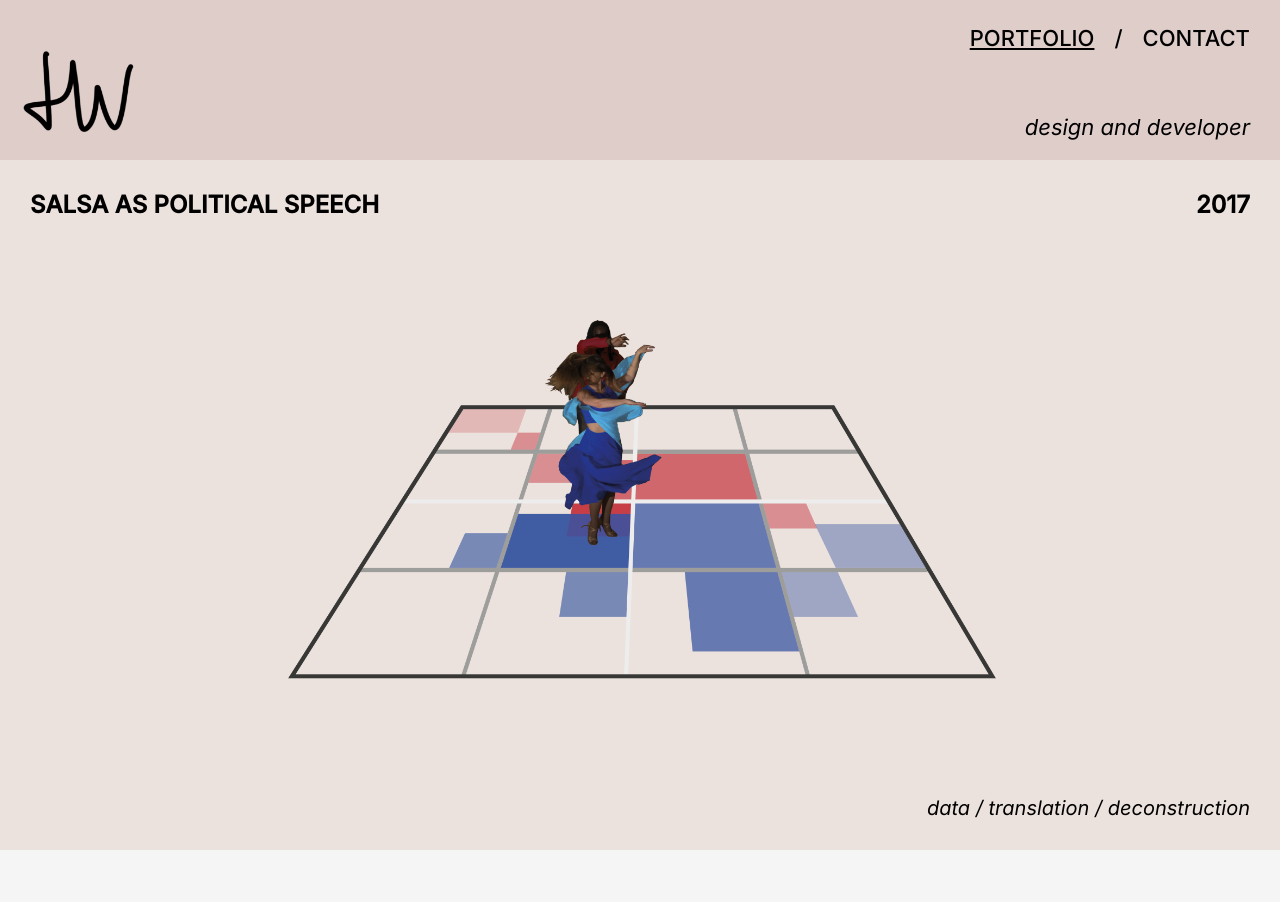
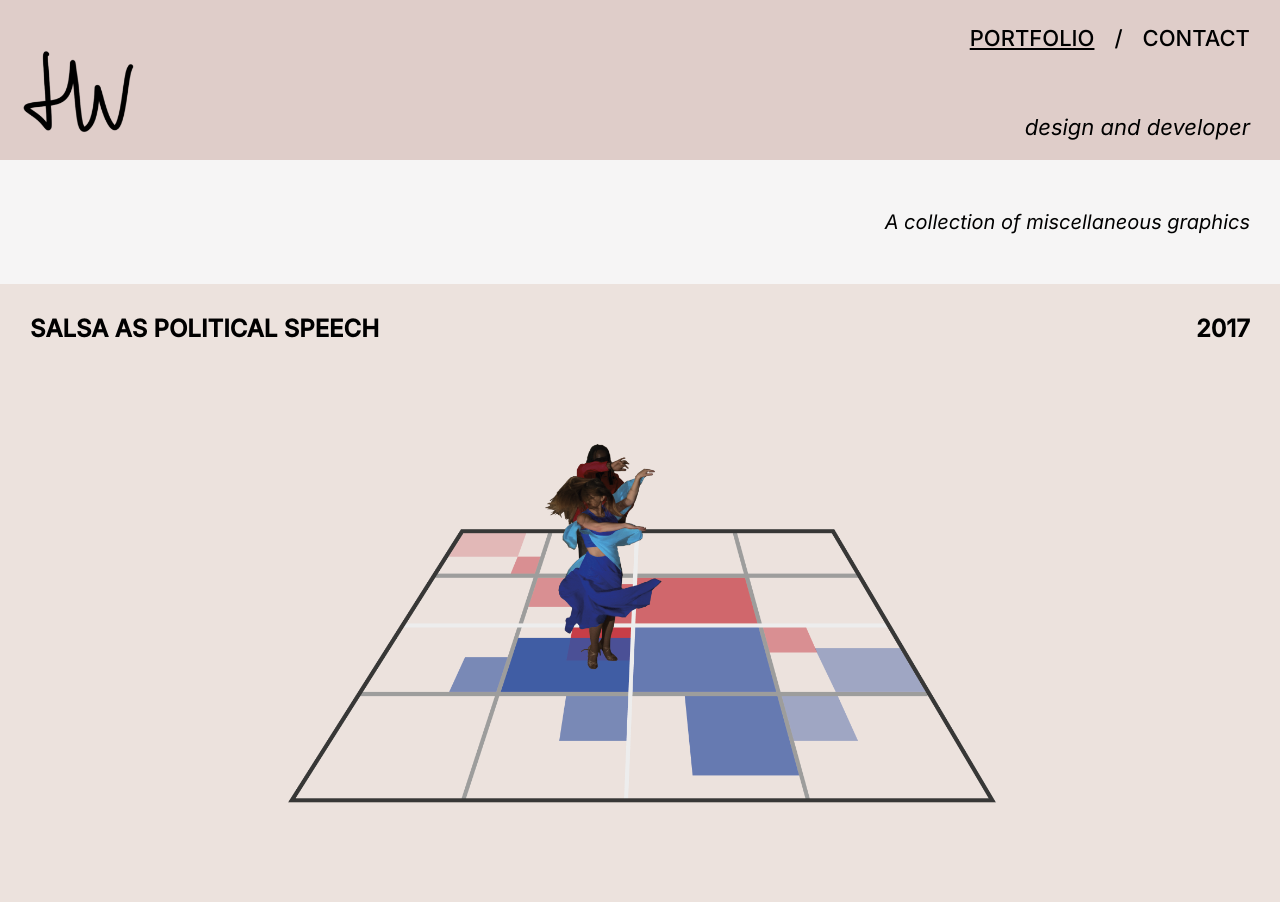
Before and after one commit to hannahw1ll1ams/portfolio, a React (Create React App) app: page /portfolio/graphics in a window 1280 px wide. Shown: the top 902 px of the page. Built offline with nearby package versions, Linux system fonts and the light colour scheme.

Commit message:
updated text with capitals, and moving location

```diff
--- a/src/Pages/AboutPage.js
+++ b/src/Pages/AboutPage.js
@@ -9,9 +9,7 @@ export default function AboutPage() {
     return (
             <div className="aboutMe-container">
                 <div className="titles">
-                    {/* <p className="bio">I AM A DEVELOPER WITH A PASSION FOR DESIGN. <br /> I COMBINE THESE DISCIPLINES TO DELIVER VISUALLY APPEALING, INTUITIVE AND HIGH-QUALITY DIGITAL EXPERIENCES. </p> */}
                     <p className="bio">I am a developer with a passion for design. <br /> I combine these disciplines to deliver visually appealing, intuitive and high-quality digital experiences.</p>
-
                     <a target="_blank" className="mediaLink" href="https://medium.com/footasylum-tech/how-i-got-here-hannah-williams-software-engineer-7068c9216722">Blog post about my journey to becoming a Software Engineer</a>
                 </div>
                 <TechnologiesComponent />
--- a/src/Pages/Sub-pages/Event-posters.js
+++ b/src/Pages/Sub-pages/Event-posters.js
@@ -9,7 +9,7 @@ export default function EventPostersPage() {
     return (
         <>
         <p className="description">
-            creating posters and developing a consistent branding for Royal Chester Rowing Club events
+            Created posters and developed a consistent branding for Royal Chester Rowing Club events
         </p>
         <div className="anniversaryBallContainer">
                 <div className="topText">
--- a/src/Pages/Sub-pages/Graphics.js
+++ b/src/Pages/Sub-pages/Graphics.js
@@ -8,6 +8,9 @@ import getWell from '../../images/infographic/getWellGraphic.png'
 export default function GraphicsPage() {
     return (
         <>
+        <p className="description">
+            A collection of miscellaneous graphics
+        </p>
         <div className="salsaSpeechContainer">
                 <div className="topText">
                     <h1>SALSA AS POLITICAL SPEECH</h1>
@@ -16,12 +19,9 @@ export default function GraphicsPage() {
                 <img className="salsaImageWidth" src= {infographic} alt='infographic'/>
                 <div className="bottomText">
                     <h1></h1>
-                    <p className="imageKeyWords">data / translation / deconstruction</p>
+                    <p className="imageKeyWords">infographic deconstructing a political speech between Hilary Clinton and Donald Trump and mapping out the power dynamics on the grid based on the language/data each speaker used.</p>
                 </div>
         </div>
-        <p className="description">
-            Infographic deconstructing a political speech between Hilary Clinton and Donald Trump and mapping out the power dynamics on the grid based on the language each speaker used.
-        </p>
         <div className="keepingToesCrossed">
                 <div className="topText">
                     <h1>KEEPING OUR TOES CROSSED</h1>
--- a/src/Pages/Sub-pages/Illustrations.js
+++ b/src/Pages/Sub-pages/Illustrations.js
@@ -14,7 +14,7 @@ export default function IllustrationsPage() {
     return (
         <>
         <p className="description">
-            experimental quick sketches of people i see around me, focusing on looseness of drawings and capturing the essence of a scene's emotions
+            Experimental quick sketches of people i see around me, focusing on looseness of drawings and capturing the essence of a scene's emotions
         </p>
         <div className="whiteContainer">
                 <div className="topText">
--- a/src/Pages/Sub-pages/Omni-channel-infographic.js
+++ b/src/Pages/Sub-pages/Omni-channel-infographic.js
@@ -5,6 +5,11 @@ import omnichannelGraphic from '../../images/infographic/omnichannel-06.png'
 
 export default function OmnichannelInfographicPage() {
     return (
+        <>
+        <p className="description">
+                    Illustrating a imagined omni-channel shopping experience underpinned with a unified basket and central source of truth for Customer, Product and Orders.
+                </p>
+
         <div className="omnichannelContainer">
                 <div className="topText">
                     <h1>‘OMNI-CHANNEL’ RETAIL VISION INFOGRAPHIC</h1>
@@ -15,9 +20,7 @@ export default function OmnichannelInfographicPage() {
                     <h1></h1>
                     <p className="imageKeyWords">vector drawing / collaboration</p>
                 </div>
-                <p className="description">
-                    Illustrating a imagined omni-channel shopping experience underpinned with a unified basket and central source of truth for Customer, Product and Orders.
-                </p>
         </div>
+        </>
     );
 }
--- a/src/Pages/Sub-pages/Tshirt-design.js
+++ b/src/Pages/Sub-pages/Tshirt-design.js
@@ -12,7 +12,7 @@ export default function TshirtDesignPage() {
     return (
         <>
         <p className="description">
-                asked to create a t-shirt design to sell at the royal chester rowing club's home event, that celebrates the club and the river dee.
+                Created a t-shirt design to sell at Royal Chester rowing club's home event, that celebrates the club and the River Dee.
             </p>
         <div class="finalTshirtContainer">
 
```
